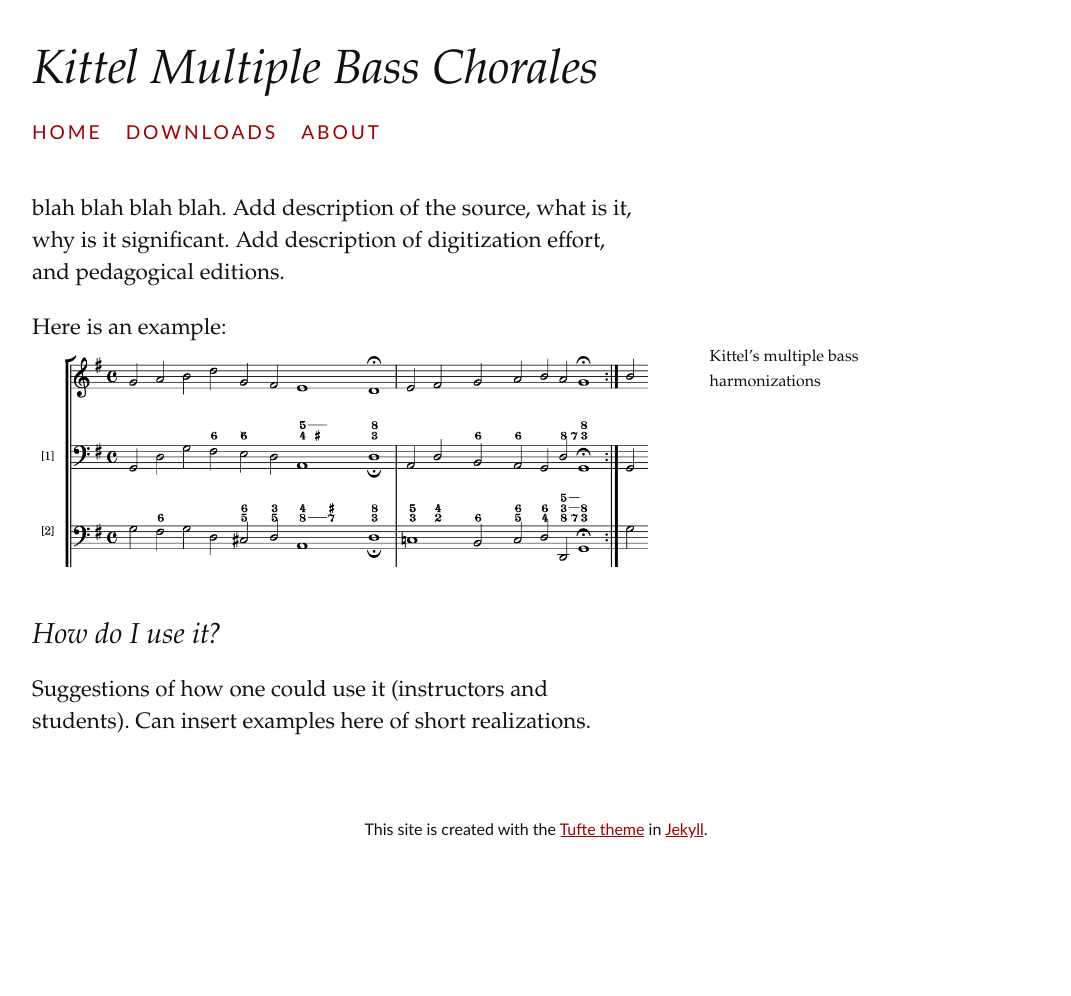
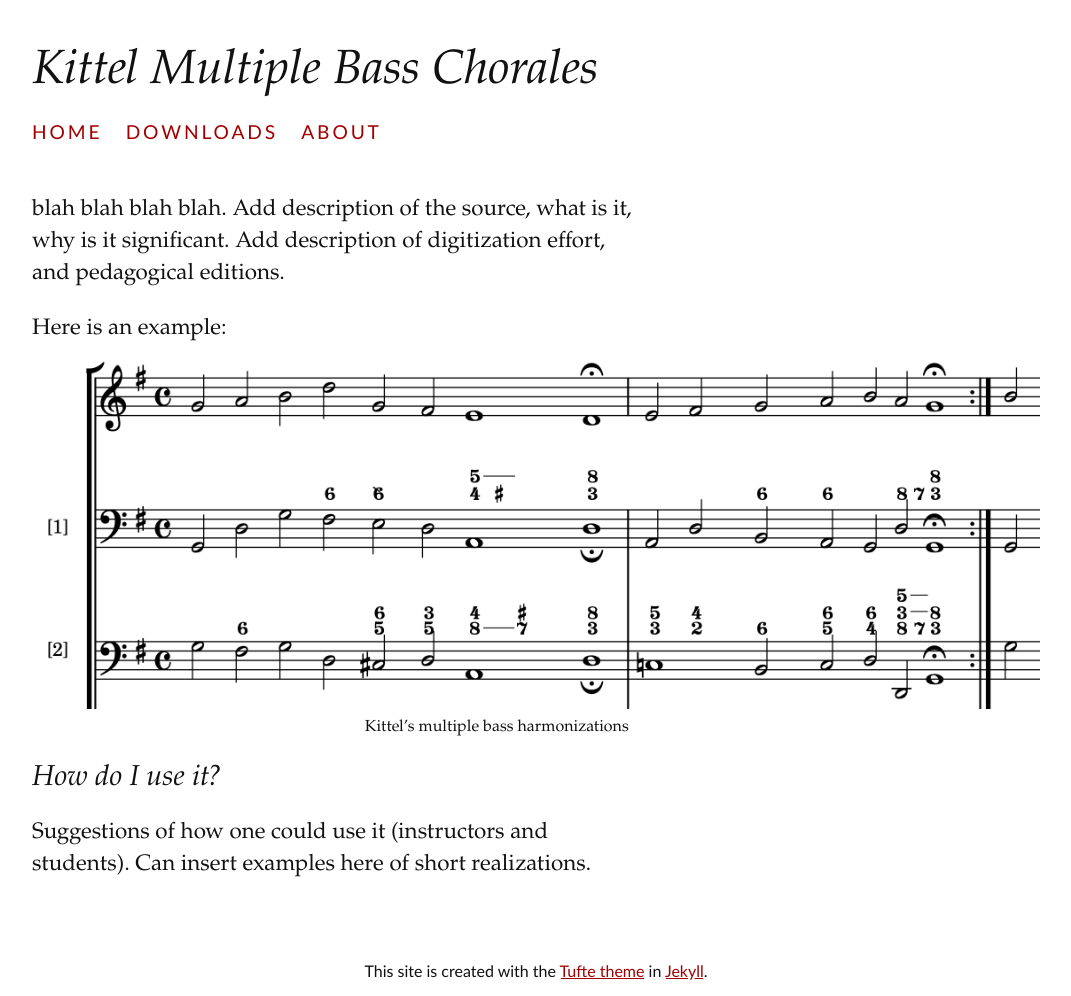
Before and after one commit to victorphan/thoroughbass-chorales, a Jekyll site: the page built from index.md, in a window 1280 px wide. Shown: the whole page, without its empty margins (128-1199 px from the left). Built offline with Jekyll 4.4.1, drawn with Linux system fonts in a browser that asks for light colours; before the commit the page ends 948 px from its top, so only the background shows below that.

Commit message:
changing maincolumn to fullwidth

```diff
--- a/index.md
+++ b/index.md
@@ -7,7 +7,7 @@ order: 0
 blah blah blah blah. Add description of the source, what is it, why is it significant. Add description of digitization effort, and pedagogical editions.
 
 Here is an example:
-{% maincolumn "assets/img/kittel_1.png" "Kittel's multiple bass harmonizations"%}
+{% fullwidth "assets/img/kittel_1.png" "Kittel's multiple bass harmonizations" %}
 
 ### How do I use it?
 
```
